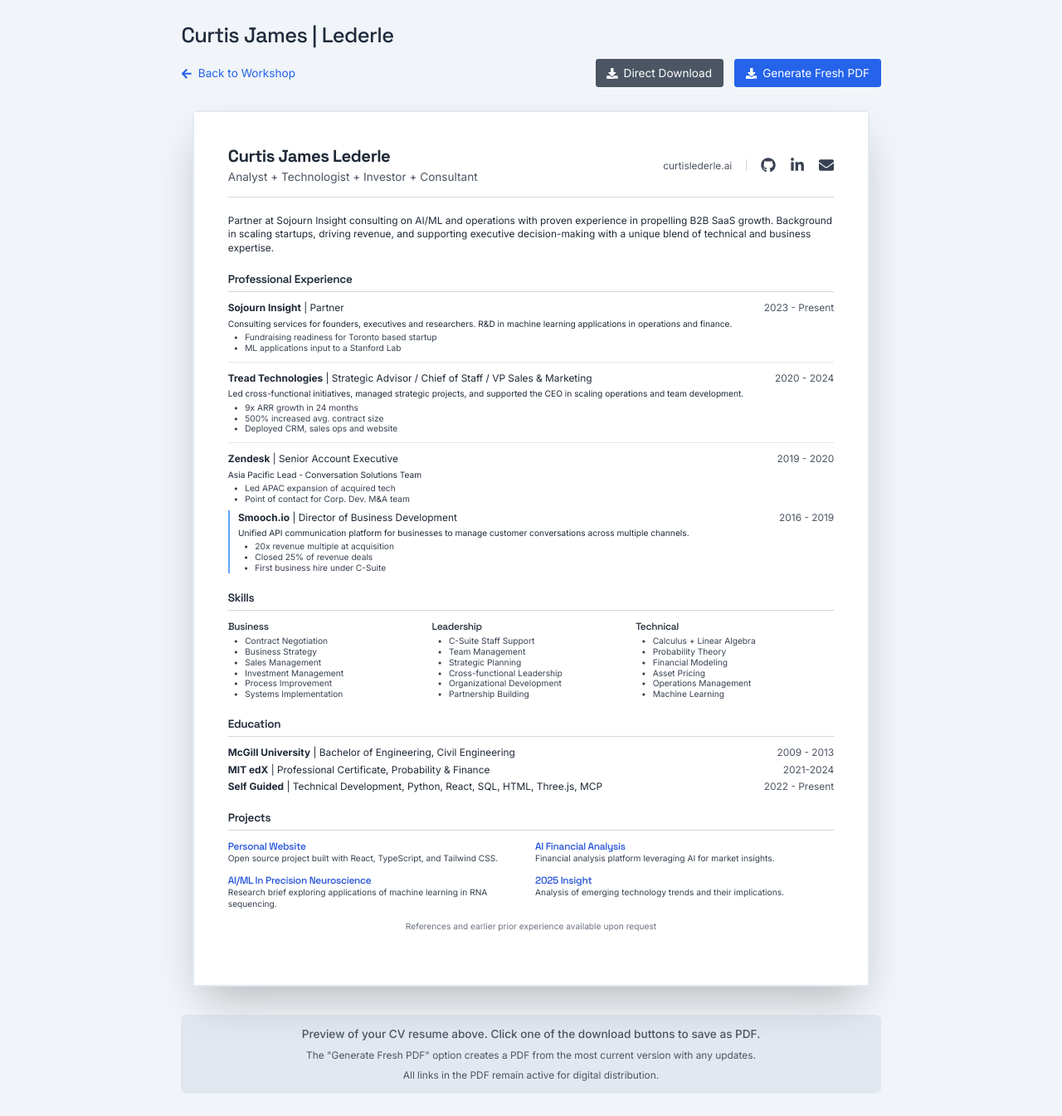
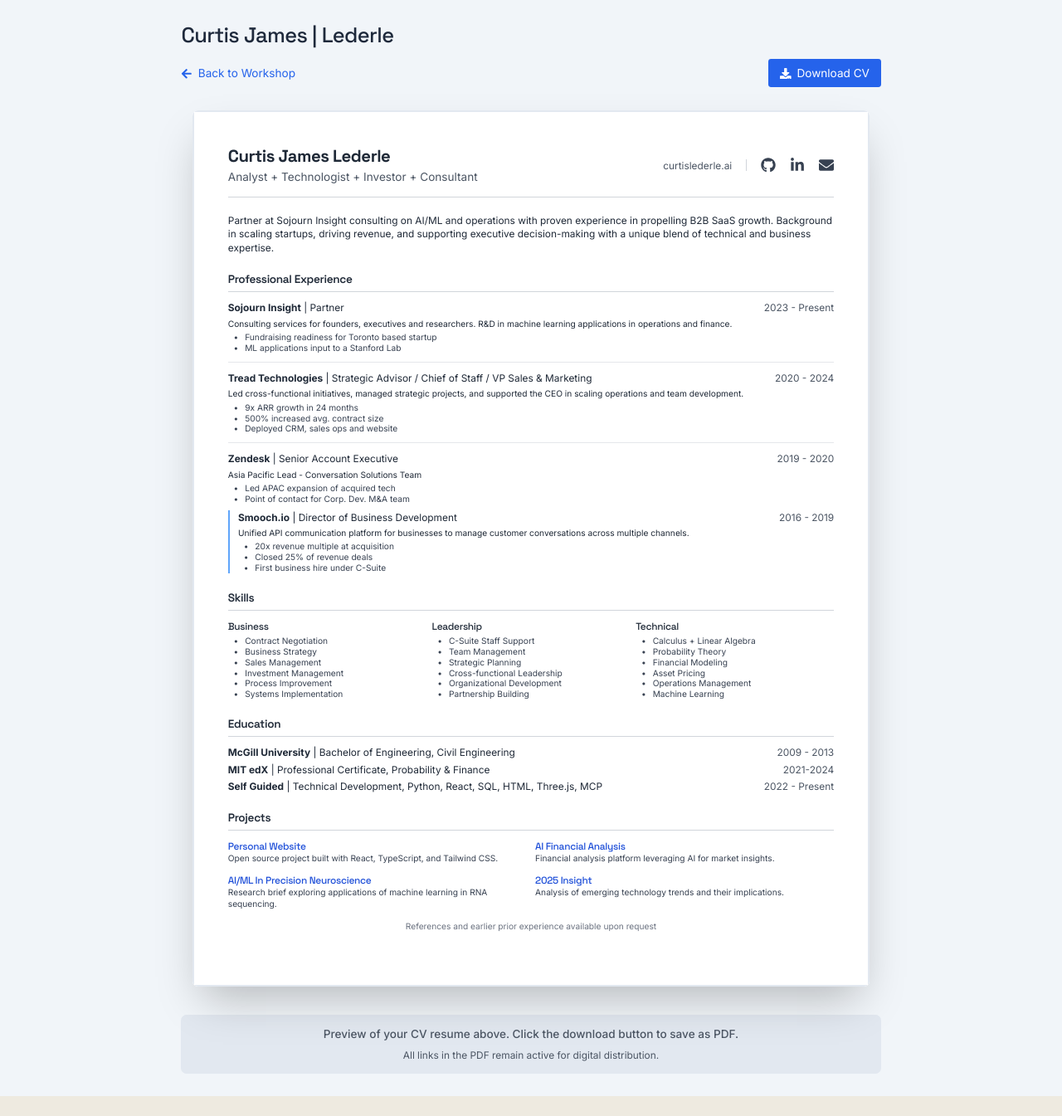
Before and after one commit to sojourner-alpha/world-mk1, a React (Vite) app: page /world-mk1/cv in a window 1280 px wide. Shown: the whole page at 83% size. After the commit the page ends 1321 px from the top, so only its background shows below. Built offline with nearby package versions, Linux system fonts and the light colour scheme.

Commit message:
CV generate button mgmt

```diff
--- a/src/pages/CvPage.tsx
+++ b/src/pages/CvPage.tsx
@@ -83,28 +83,11 @@ const CvPage: React.FC = () => {
               <a
                 href="/world-mk1/curtis_lederle_cv.pdf"
                 download
-                className="flex items-center px-4 py-2 bg-gray-600 text-white rounded hover:bg-gray-700 transition-colors"
+                className="flex items-center px-4 py-2 bg-blue-600 text-white rounded hover:bg-blue-700 transition-colors"
               >
                 <FaDownload className="mr-2" />
-                <span>Direct Download</span>
+                <span>Download CV</span>
               </a>
-              <button
-                onClick={generatePDF}
-                disabled={isGenerating}
-                className={`flex items-center px-4 py-2 bg-blue-600 text-white rounded hover:bg-blue-700 transition-colors ${isGenerating ? 'opacity-70 cursor-not-allowed' : ''}`}
-              >
-                {isGenerating ? (
-                  <>
-                    <FaSpinner className="mr-2 animate-spin" />
-                    <span>Generating...</span>
-                  </>
-                ) : (
-                  <>
-                    <FaDownload className="mr-2" />
-                    <span>Generate Fresh PDF</span>
-                  </>
-                )}
-              </button>
             </div>
           </div>
         </header>
@@ -119,8 +102,7 @@ const CvPage: React.FC = () => {
         </div>
 
         <div className="mt-8 text-center text-gray-600 bg-slate-200 p-4 rounded-lg">
-          <p className="font-medium">Preview of your CV resume above. Click one of the download buttons to save as PDF.</p>
-          <p className="text-sm mt-2">The "Generate Fresh PDF" option creates a PDF from the most current version with any updates.</p>
+          <p className="font-medium">Preview of your CV resume above. Click the download button to save as PDF.</p>
           <p className="text-sm mt-2">All links in the PDF remain active for digital distribution.</p>
         </div>
       </div>
```
